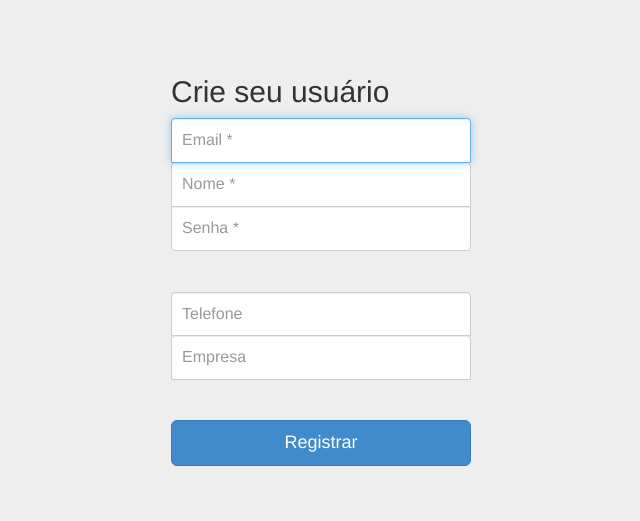
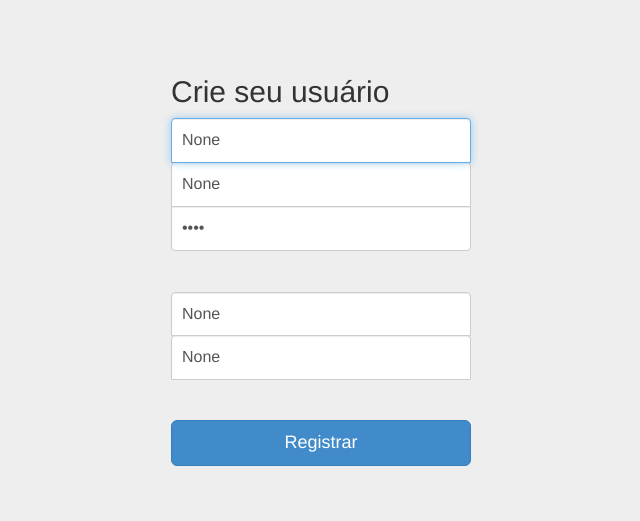
Before and after one commit to camilacarvalhon/experienceinPPI2, a Django app: template experiencein/usuarios/templates/registrar.html in a window 1280 px wide. Shown: the top 521 px of the page, without its empty margins (319-959 px from the left). Run offline with Django 3.2, Linux system fonts and the light colour scheme; the template is opened without the code that fills it: values that come from a table or form of the project are taken from there, others are empty; parts of the project's set-up code (start-up, migrations or seed data) failed here and were passed over.

Commit message:
persistindo perfis e validando usuários

```diff
--- a/experiencein/perfis/models.py
+++ b/experiencein/perfis/models.py
@@ -1,4 +1,5 @@
 from django.db import models
+from django.contrib.auth.models import User
 
 class Perfil(models.Model):
         nome = models.CharField(max_length=255, null=False)
--- a/experiencein/usuarios/templates/registrar.html
+++ b/experiencein/usuarios/templates/registrar.html
@@ -6,17 +6,17 @@
     {% csrf_token %}
     <h2 class="form-signin-heading">Crie seu usuário</h2>
 
-    <input type="text" id="id_email" name="email" class="form-control" placeholder="Email *" required autofocus>
+    <input type="text" id="id_email" name="email" class="form-control" placeholder="Email *" required autofocus  value="{{form.email.value}}" >
 
-    <input type="text" id="id_nome" name="nome" class="form-control" placeholder="Nome *" required >
+    <input type="text" id="id_nome" name="nome" class="form-control" placeholder="Nome *" required  value="{{form.nome.value}}">
 
-    <input type="password" id="id_senha" name="senha" class="form-control" placeholder="Senha *" required>
+    <input type="password" id="id_senha" name="senha" class="form-control" placeholder="Senha *" required value="{{form.senha.value}}">
 
     <hr />
 
-    <input type="text" id="id_telefone" name="telefone" class="form-control" placeholder="Telefone">
+    <input type="text" id="id_telefone" name="telefone" class="form-control" placeholder="Telefone *" value="{{form.telefone.value}}">
 
-    <input type="text" id="id_nome_empresa" name="nome_empresa" class="form-control" placeholder="Empresa">
+    <input type="text" id="id_nome_empresa" name="nome_empresa" class="form-control" placeholder="Empresa *" value="{{form.nome_empresa.value}}">
 
     <hr />
 
--- a/experiencein/usuarios/views.py
+++ b/experiencein/usuarios/views.py
@@ -9,9 +9,6 @@
         template_name = 'registrar.html'
 
         def get(self, request):
-            return render(request, self.template_name)
-
-        def post(self, request):
             return render(request, self.template_name)
 
         def post(self, request):
@@ -37,7 +34,7 @@
                 perfil.save()
 
             #redireciona para index
-            return redirect('index')
+                return redirect('index')
 
         #so chega aqui se nao for valido
         #vamos devolver o form para mostrar o formulario preenchido
```
Also changed, not shown: experiencein/db.sqlite3, experiencein/perfis/migrations/0004_auto_20220601_1819.py (added).
